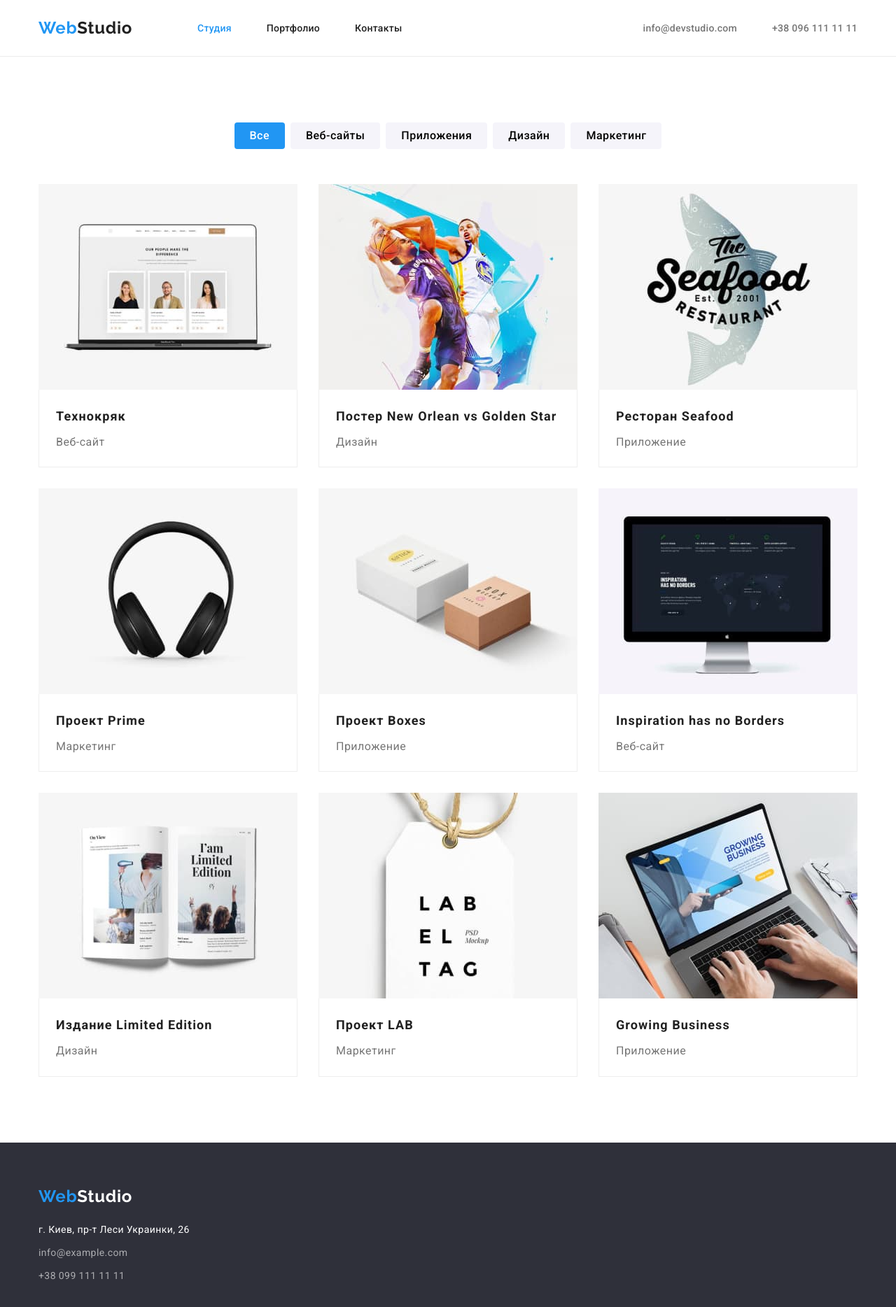
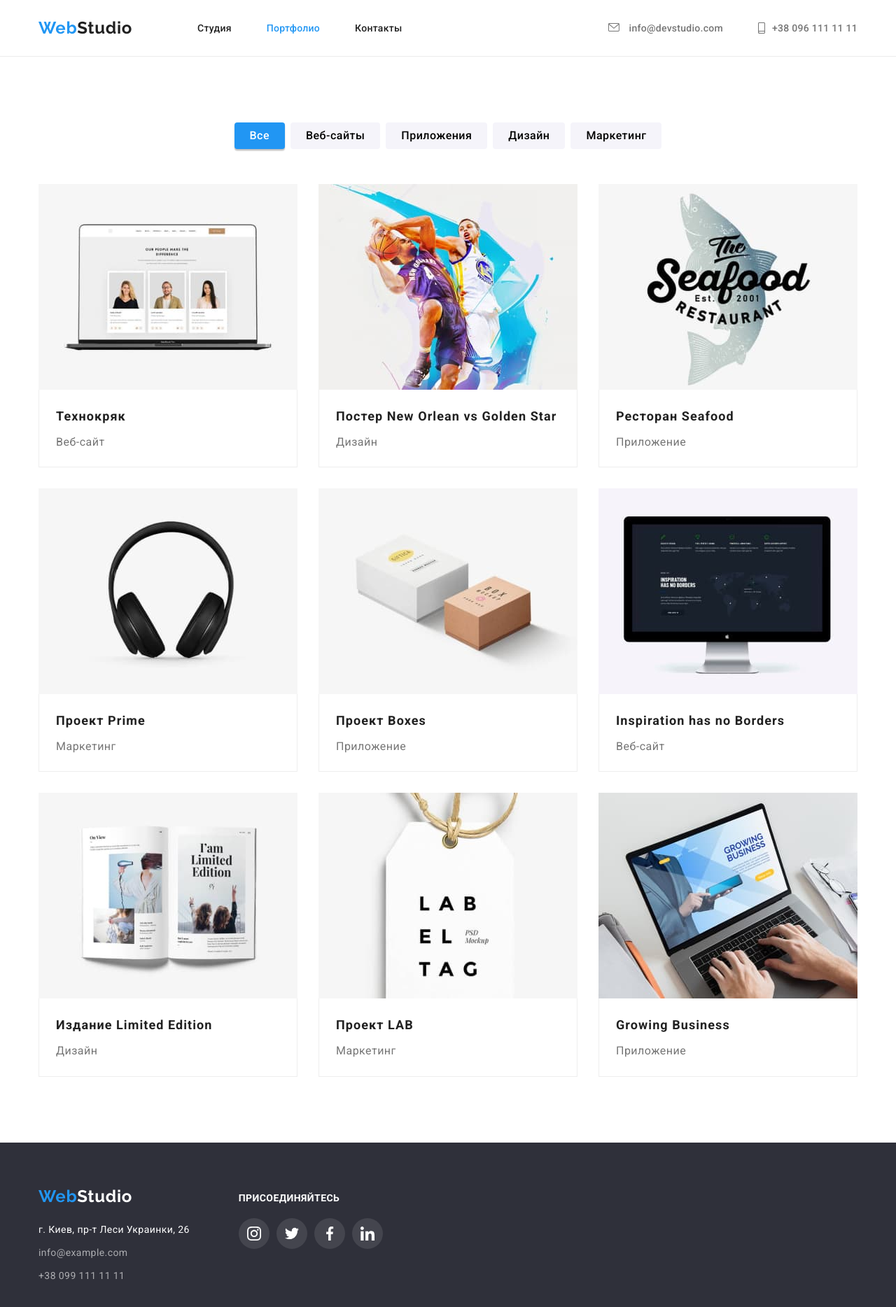
Before and after one commit to Viktor-117/goit-markup-hw-04, a plain HTML site: page portfolio.html in a window 1280 px wide. Shown: the whole page at 70% size. Drawn offline with Linux system fonts and the light colour scheme.

Commit message:
hw4 final

```diff
--- a/css/styles.css
+++ b/css/styles.css
@@ -410,6 +410,50 @@ background-position: center;
   margin-bottom: 9px;
 }
 
+.footer .container {
+  display: flex;
+}
+
+.join {
+  margin-left: 70px;
+  margin-top: 12px;
+}
+
+.join-title {
+  font-weight: 700;
+  font-size: 14px;
+  line-height: 1.14;
+  letter-spacing: 0.03em;
+  text-transform: uppercase;
+  color: var(--white-bg-color);
+}
+
+.join-list {
+  display: flex;
+  justify-content: center;
+  margin-top: 20px;
+}
+
+.join-link {
+  width: 44px;
+  height: 44px;
+  background-color: rgba(255, 255, 255, 0.1);
+  border-radius: 50%;
+  display: flex;
+  justify-content: center;
+  align-items: center;
+  fill: var(--white-bg-color);
+}
+
+.join-item+.join-item {
+  margin-left: 10px;
+}
+
+.join-link:hover,
+.join-link:focus {
+  background-color: var(--accent-color);
+}
+
 /* --------- PORTFOLIO HTML --------- */
 
 .list.btn {
@@ -432,17 +476,26 @@ background-position: center;
   cursor: pointer;
   padding: 6px 22px;
 }
+
 .btn-item:not(:last-child) {
   margin-right: 8px;
 }
+
 .filter-btn:hover,
 .filter-btn:focus {
   background-color: var(--accent-color);
   color: var(--white-bg-color);
+  box-shadow: 0px 3px 1px rgba(0, 0, 0, 0.1),
+  0px 1px 2px rgba(0, 0, 0, 0.08),
+  0px 2px 2px rgba(0, 0, 0, 0.12);
 }
+
 .active-btn {
   background-color: var(--accent-color);
   color: var(--white-bg-color);
+  box-shadow: 0px 3px 1px rgba(0, 0, 0, 0.1),
+  0px 1px 2px rgba(0, 0, 0, 0.08),
+  0px 2px 2px rgba(0, 0, 0, 0.12);
 }
 
 .visually-hidden {
@@ -472,6 +525,14 @@ background-position: center;
   margin-right: 30px;
   margin-bottom: 30px;
 }
+
+.portfolio-item:hover {
+  box-shadow: 0px 1px 1px rgba(0, 0, 0, 0.12),
+  0px 4px 4px rgba(0, 0, 0, 0.06),
+  1px 4px 6px rgba(0, 0, 0, 0.16);
+  cursor: pointer;
+}
+
 .portfolio-item:nth-child(3n) {
   margin-right: 0;
 }
--- a/portfolio.html
+++ b/portfolio.html
@@ -17,14 +17,24 @@
             <a class="nav-logo" href="index.html" lang="en"><span class="logo">Web</span>Studio</a>
             <nav class="nav">
                 <ul class="nav-list list">
-                    <li class="nav-item"><a class="link link-current" href="index.html">Студия</a></li>
-                    <li class="nav-item"><a class="link" href="./portfolio.html">Портфолио</a></li>
+                    <li class="nav-item"><a class="link" href="index.html">Студия</a></li>
+                    <li class="nav-item"><a class="link link-current" href="./portfolio.html">Портфолио</a></li>
                     <li class="nav-item"><a class="link" href="">Контакты</a></li>
                 </ul>
             </nav>
             <ul class="header-list list">
-                <li class="header-item"><a class="link mail" href="mailto:info@devstudio.com">info@devstudio.com</a></li>
-                <li class="header-item"><a class="link phone" href="tel:+380961111111">+38 096 111 11 11</a></li>
+                <li class="header-item"><a class="link mail" href="mailto:info@devstudio.com">
+                        <svg class="header-icon" width="16" height="12">
+                            <use href="./images/icon.svg#icon-envelope"></use>
+                        </svg>
+                        info@devstudio.com</a>
+                </li>
+                <li class="header-item"><a class="link phone" href="tel:+380961111111">
+                        <svg class="header-icon" width="10" height="16">
+                            <use href="./images/icon.svg#icon-smartphone"></use>
+                        </svg>
+                        +38 096 111 11 11</a>
+                </li>
             </ul>
         </div>
     </header>
@@ -108,6 +118,7 @@
     </main>
     <footer class="footer">
         <div class="container">
+            <div class="address">
             <a class="footer-logo" href="" lang="en"><span class="logo">Web</span>Studio</a>
             <address class="address">
                 <p class="footer-address">г. Киев, пр-т Леси Украинки, 26</p>
@@ -116,6 +127,32 @@
                     <li class="footer-item"><a class="link" href="tel:+380991111111">+38 099 111 11 11</a></li>
                 </ul>
             </address>
+            </div>
+            <div class="join">
+                <h3 class="join-title">присоединяйтесь</h3>
+                <ul class="join-list list">
+                    <li class="join-item"><a href="" class="join-link link">
+                        <svg class="join-icon" width="20" height="20">
+                            <use href="./images/icon.svg#icon-instagram"></use>
+                        </svg>
+                    </a></li>
+                    <li class="join-item"><a href="" class="join-link link">
+                        <svg class="join-icon" width="20" height="20">
+                            <use href="./images/icon.svg#icon-twitter"></use>
+                        </svg>
+                    </a></li>
+                    <li class="join-item"><a href="" class="join-link link">
+                        <svg class="join-icon" width="20" height="20">
+                            <use href="./images/icon.svg#icon-facebook"></use>
+                        </svg>
+                    </a></li>
+                    <li class="join-item"><a href="" class="join-link link">
+                        <svg class="join-icon" width="20" height="20">
+                            <use href="./images/icon.svg#icon-linkedin"></use>
+                        </svg>
+                    </a></li>
+                </ul>
+            </div>
         </div>
     </footer>
 </body>
```
Also changed, not shown: index.html (+51 -24 lines), images/icon.svg (renamed from images/symbol-defs.svg), images/icon/client-1.svg (renamed from images/client-1.svg), images/icon/client-2.svg (renamed from images/client-2.svg), images/icon/client-3.svg (renamed from images/client-3.svg), images/icon/client-4.svg (renamed from images/client-4.svg), images/icon/client-5.svg (renamed from images/client-5.svg), images/icon/client-6.svg (renamed from images/client-6.svg), images/icon/envelope.svg (renamed from images/envelope.svg), images/icon/facebook.svg (renamed from images/facebook.svg), images/icon/instagram.svg (renamed from images/instagram.svg), images/icon/linkedin.svg (renamed from images/linkedin.svg), images/icon/smartphone.svg (renamed from images/smartphone.svg), images/icon/twitter.svg (renamed from images/twitter.svg).
